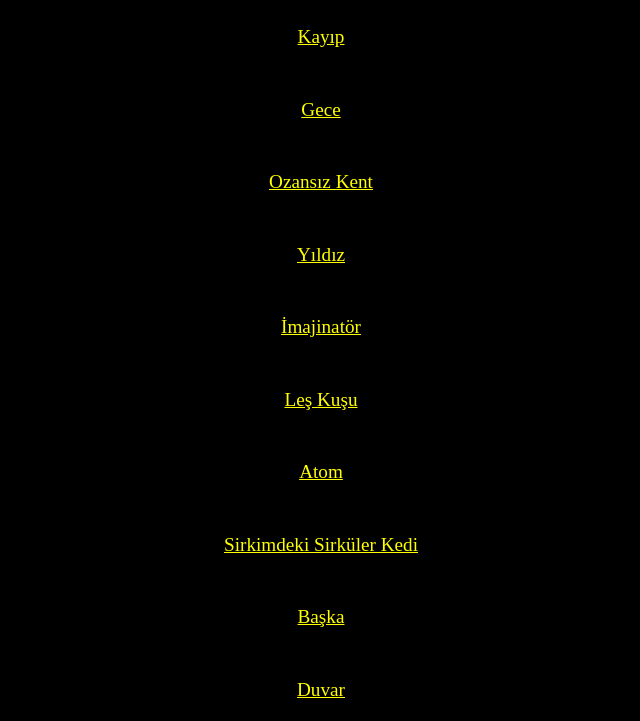
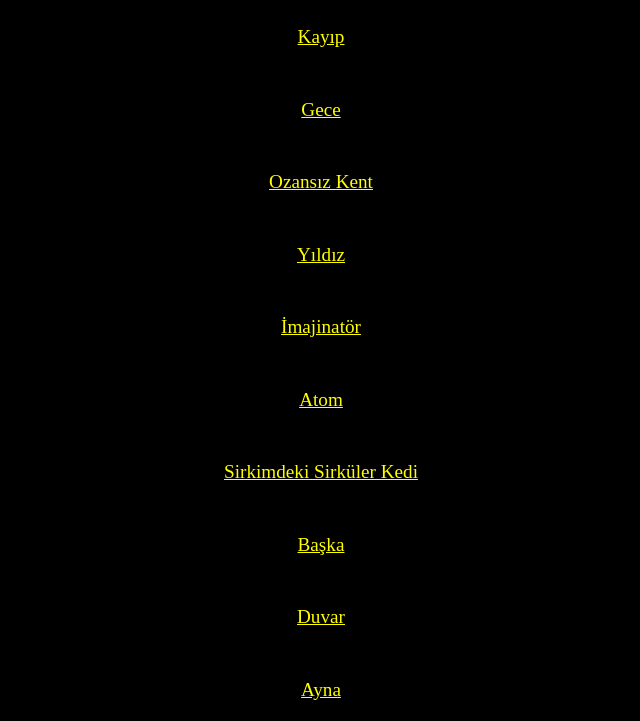
Before and after one commit to lirorc/lirorc.github.io, a plain HTML site: page siir/index.html in a window 1280 px wide. Shown: the part 79-800 px from the top of the page, without its empty margins (319-959 px from the left). Drawn offline with Linux system fonts and the light colour scheme.

Commit message:
Update index.html

```diff
--- a/siir/index.html
+++ b/siir/index.html
@@ -20,9 +20,6 @@
     </a>
     <a href="imajinator.html">
       İmajinatör
-    </a>
-    <a href="les.html">
-      Leş Kuşu
     </a>
     <a href="atom.html">
       Atom
```
